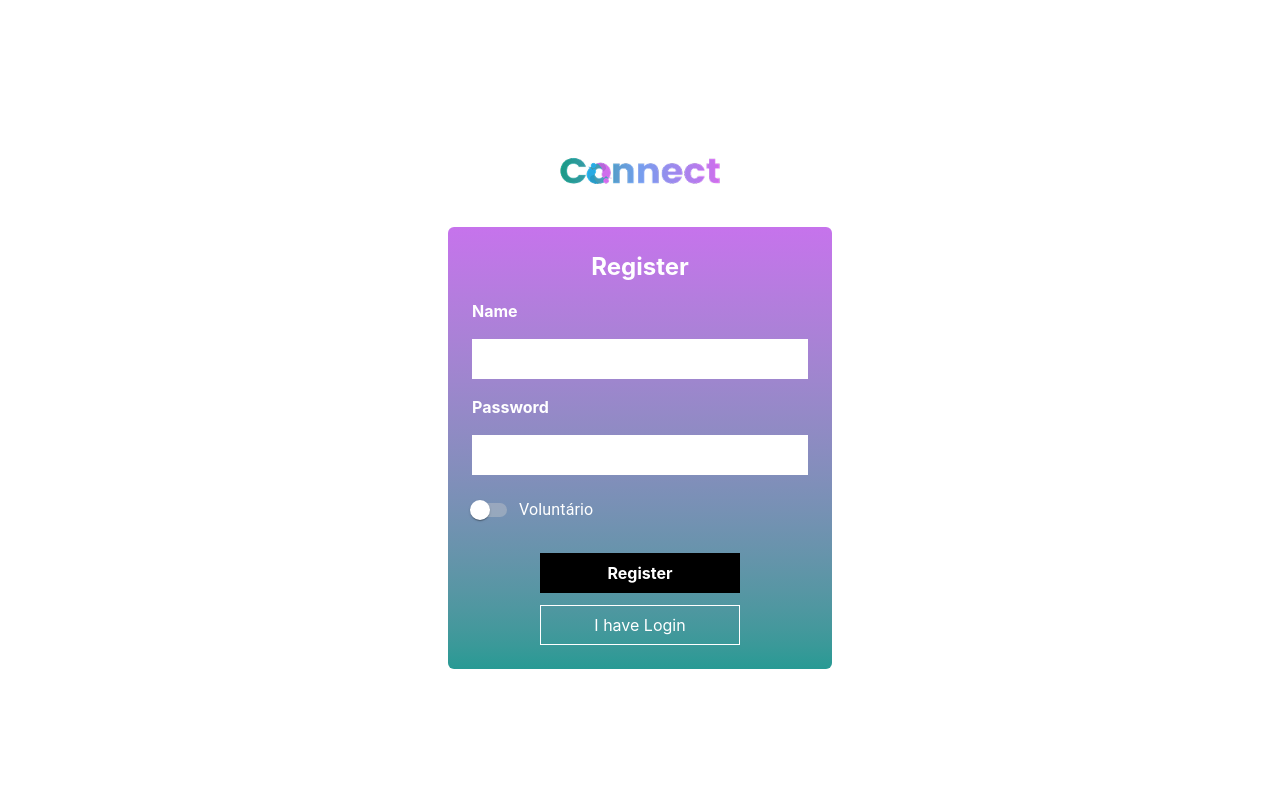
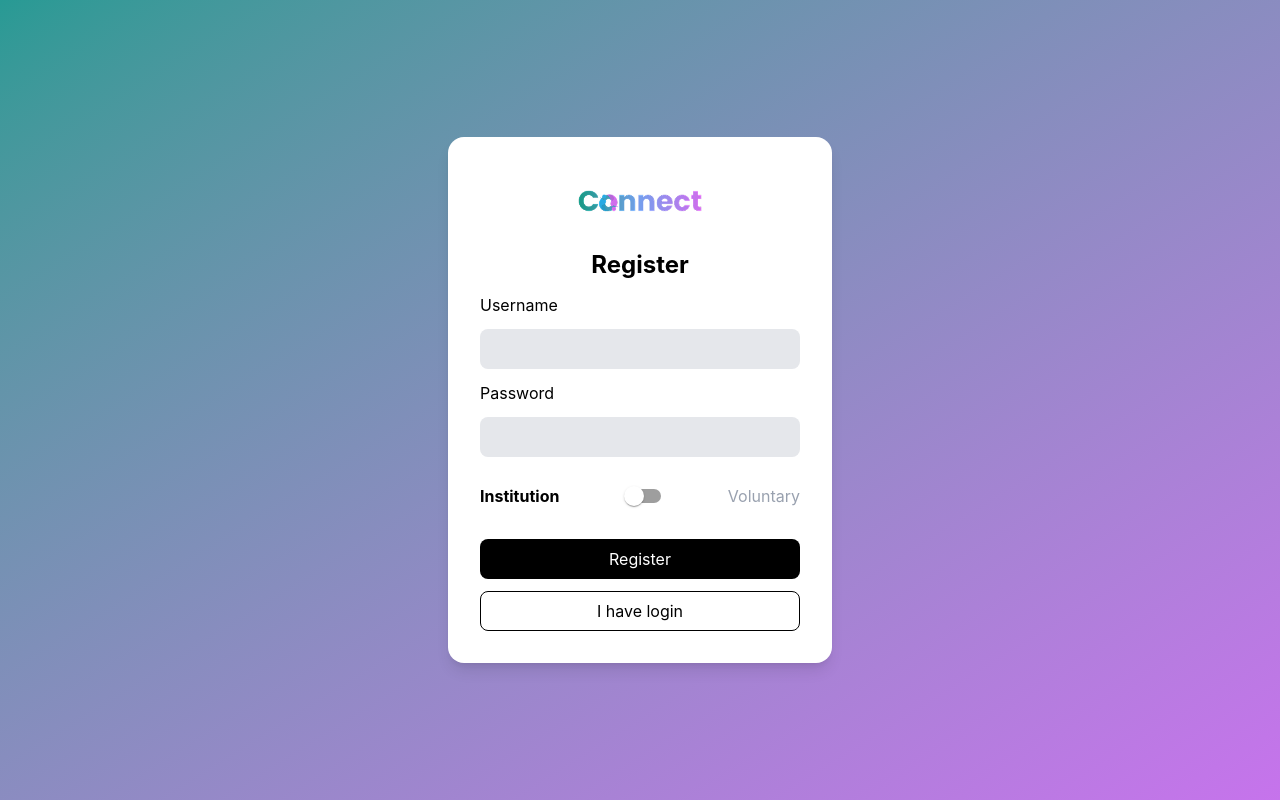
Before and after one commit to Renangr55/Connect, a React (Vite) app in the folder front/project_01/: page /register in a window 1280 px wide. Built offline with nearby package versions, Linux system fonts and the light colour scheme.

Commit message:
Update File 27/04 - feat: login and register updated

```diff
--- a/front/project_01/src/Components/Card.jsx
+++ b/front/project_01/src/Components/Card.jsx
@@ -1,27 +1,97 @@
-import React from "react";
+import React, { useState } from "react";
+import axios from "axios";
 
-function Card({ horizontal = false }) {
+function Card({ id, title, image, horizontal = false }) {
+  const [open, setOpen] = useState(false);
+  const [description, setDescription] = useState("");
+  const [loading, setLoading] = useState(false);
+
+  async function handleOpen() {
+    setOpen(true);
+    setLoading(true);
+
+    try {
+      const response = await axios.get(
+        `http://localhost:8000/api/action/retrive_update_delete/${id}/`
+      );
+
+      setDescription(response.data.description);
+    } catch (error) {
+      console.error(error);
+      setDescription("Erro ao carregar descrição");
+    } finally {
+      setLoading(false);
+    }
+  }
+
   return (
+    <>
+      {/* CARD */}
       <div
-      className={`relative overflow-hidden rounded-2xl shadow-md bg-gray-300 ${
+        className={`relative overflow-hidden rounded-2xl shadow-md ${
           horizontal ? "h-48 w-full" : "h-48 w-72"
         }`}
       >
+        {/* IMAGEM */}
+        <img
+          src={
+            image
+              ? `http://localhost:8000${image}`
+              : "https://via.placeholder.com/300"
+          }
+          alt={title}
+          className="absolute inset-0 w-full h-full object-cover"
+        />
+
+        {/* OVERLAY */}
         <div className="absolute inset-0 bg-gradient-to-t from-black/60 to-transparent" />
 
+        {/* TEXTO */}
         <div className="absolute bottom-4 left-4 text-white">
-        <h2 className="text-xl font-bold">Title</h2>
-        <p className="text-sm opacity-80">Subtitle</p>
+          <h2 className="text-xl font-bold">{title}</h2>
 
           <div className="flex gap-2 mt-2">
             <button className="bg-white text-black text-xs px-3 py-1 rounded-md">
-            Add to my itinerary
+              subscribe in the action
             </button>
-          <button className="bg-white text-black text-xs px-3 py-1 rounded-md">
-            12 mins from hotel
+
+            <button
+              onClick={handleOpen}
+              className="bg-white text-black text-xs px-3 py-1 rounded-md"
+            >
+              More informations
             </button>
           </div>
         </div>
       </div>
+
+      {/* ✅ MODAL INLINE */}
+      {open && (
+        <div
+          className="fixed inset-0 bg-black/50 flex items-center justify-center z-50"
+          onClick={() => setOpen(false)} // fecha ao clicar fora
+        >
+          <div
+            className="bg-white rounded-2xl p-6 w-96 shadow-lg relative"
+            onClick={(e) => e.stopPropagation()} // evita fechar ao clicar dentro
+          >
+            <h2 className="text-lg font-bold mb-2">{title}</h2>
+
+            <p className="text-sm text-gray-700">
+              {loading ? "Loading..." : description}
+            </p>
+
+            <button
+              onClick={() => setOpen(false)}
+              className="mt-4 px-4 py-2 bg-gray-800 text-white rounded-lg"
+            >
+              Close
+            </button>
+          </div>
+        </div>
+      )}
+    </>
   );
 }
+
+export default Card;
--- a/front/project_01/src/Components/Sidebar.jsx
+++ b/front/project_01/src/Components/Sidebar.jsx
@@ -18,7 +18,7 @@ function Sidebar() {
           <Link to="/profile/" className="hover:text-blue-500">Profile</Link>
           <Link to="/notifications/" className="hover:text-blue-500">Notification</Link>
           <Link to="/watson/" className="hover:text-blue-500">Chat</Link>
-          <Link to="/dashboard" className="hover:text-blue-500">Action</Link>
+          <Link to="/actions" className="hover:text-blue-500">Action</Link>
         </section>
       </nav>
     </div>
--- a/front/project_01/src/Pages/Actions.jsx
+++ b/front/project_01/src/Pages/Actions.jsx
@@ -1,38 +1,38 @@
-import React from 'react'
-import Sidebar from '../Components/Sidebar'
-import { ArrowLeft } from "lucide-react";
-//import Header from '../Components/Header'
+import { useEffect, useState } from "react";
+import axios from "axios";
+import Card from "../Components/Card";
 
-export default function Screen() {
+export function Actions() {
+  const [actions, setActions] = useState([]);
+
+  useEffect(() => {
+    async function fetchActions() {
+      try {
+        const response = await axios.get(
+          "http://127.0.0.1:8000/api/action/list_create_view",
+        );
+
+        setActions(response.data);
+      } catch (error) {
+        console.error(error);
+      }
+    }
+
+    fetchActions();
+  }, []);
+
   return (
-    <div className="min-h-screen bg-gray-100 rounded-3xl overflow-hidden border">
-
-      {/* Gradient Header */}
-      <div className="h-24 bg-gradient-to-r from-cyan-400 to-purple-600" />
-
-      <div className="p-6 space-y-6">
-
-        <ArrowLeft className="cursor-pointer" />
-
-        <Card horizontal />
-
-        <div className="flex justify-center gap-2">
-          <button className="px-6 py-2 bg-gray-700 text-white rounded-full">
-            ✓ Label
-          </button>
-          <button className="px-6 py-2 bg-gray-300 rounded-full">
-            Label
-          </button>
-        </div>
-
-        {/* List */}
-        <div className="flex flex-col gap-4">
-          <Card />
-          <Card />
-          <Card />
-        </div>
-
-      </div>
+    <div className="flex flex-wrap gap-4">
+      {actions.map((action) => (
+        <Card
+          key={action.id}
+          title={action.title}
+          image={action.image}
+          id={action.id}
+        />
+      ))}
     </div>
   );
 }
+
+export default Actions;
--- a/front/project_01/src/Pages/Login.jsx
+++ b/front/project_01/src/Pages/Login.jsx
@@ -1,53 +1,19 @@
 import React, { useState } from "react";
 import connectImage from "../assets/Connect_2.png";
 import Switch from "@mui/material/Switch";
-import FormControlLabel from "@mui/material/FormControlLabel";
-import FormGroup from "@mui/material/FormGroup";
 import { useNavigate } from "react-router-dom";
 import { z } from "zod";
 import { useForm } from "react-hook-form";
 import { zodResolver } from "@hookform/resolvers/zod";
 import axios from "axios";
-import { useEffect } from "react";
 import { jwtDecode } from "jwt-decode";
 
-export function Login({
-  nameLogin,
-  labelPassword,
-  inputPassword,
-  labelName,
-  inputName,
-  toggleSwitch,
-  button1,
-  button2,
-}) {
-  const label = { slotProps: { input: { "aria-label": "Switch Mode" } } };
-
-  const [user, setUser] = useState([]);
-
+export function Login() {
   const navigate = useNavigate();
-
-  useEffect(() => {
-    async function fetchUser() {
-      try {
-        const response = await axios.get(
-          "http://localhost:8000/api/custom_user/list_create_view",
-        );
-
-        console.log(response.data);
-
-        const data = response.data.results || response.data;
-        setUser(data);
-      } catch (error) {
-        console.error("Error", error);
-      }
-    }
-  }, []);
+  const [isVolunteer, setIsVolunteer] = useState(false);
 
   const loginUserSchema = z.object({
-    username: z
-      .string()
-      .nonempty("Username is required"),
+    username: z.string().nonempty("Username is required"),
     password: z.string().nonempty("Password is required"),
   });
 
@@ -63,102 +29,74 @@ export function Login({
     try {
       const response = await axios.post(
         "http://localhost:8000/api/token/token_obtain",
-        data,
+        data
       );
 
       const access = response.data.access;
-
       const decoded = jwtDecode(access);
 
-      console.log(decoded);
-
-      localStorage.setItem("access", response.data.access);
+      localStorage.setItem("access", access);
       localStorage.setItem("refresh", response.data.refresh);
       localStorage.setItem("role", decoded.role);
 
-      console.log("Login success:", response.data);
-
       navigate("/home");
     } catch (error) {
-      console.error("Login error:", error.response?.data || error.message);
       alert("Invalid username or password");
     }
   };
 
   return (
-    <div className="min-h-screen flex justify-center flex-col items-center max-w-500">
-      <img className="h-20 w-50" src={connectImage}></img>
-      <form
-        onSubmit={handleSubmit(onSubmit)}
-        className="p-5 bg-linear-to-t flex-col flex from-[#279A94] to-[#C673EC] text-white"
-      >
+    <div className="min-h-screen flex items-center justify-center bg-gradient-to-br from-[#279A94] to-[#C673EC]">
+      <div className="bg-white rounded-2xl shadow-lg p-8 w-96">
+        <img className="h-16 mx-auto mb-4" src={connectImage} />
+
+        <form onSubmit={handleSubmit(onSubmit)} className="flex flex-col gap-3">
           <h1 className="text-2xl font-bold text-center">Login</h1>
-        <label>
-          <strong>Username</strong>
-        </label>
+
+          <label>Username</label>
           <input
             {...register("username")}
-          className="bg-white p-2 text-2xl text-black"
-          placeholder="Username"
-        ></input>
-        {errors.username && (
-          <span className="bg-red-600 p-1 rounded">
-            {errors.username.message}
-          </span>
-        )}
-        <label>
-          <strong>Password</strong>
-        </label>
+            className="bg-gray-200 p-2 rounded-lg"
+          />
+          {errors.username && <span>{errors.username.message}</span>}
+
+          <label>Password</label>
           <input
             {...register("password")}
-          className="bg-white p-2 text-2xl text-black"
             type="password"
-          placeholder="Password"
-        ></input>
-        {errors.password && (
-          <span className="bg-red-600 p-1 rounded">
-            {errors.password.message}
+            className="bg-gray-200 p-2 rounded-lg"
+          />
+          {errors.password && <span>{errors.password.message}</span>}
+
+          {/* SWITCH UX */}
+          <div className="flex items-center justify-between mt-2">
+            <span className={!isVolunteer ? "font-bold" : "text-gray-400"}>
+              Institution
             </span>
-        )}
-        <FormGroup>
-          <FormControlLabel
-            control={
+
             <Switch
-                sx={{
-                  "& .MuiSwitch-switchBase.Mui-checked": {
-                    color: "#fff",
-                  },
-                  "& .MuiSwitch-switchBase.Mui-checked + .MuiSwitch-track": {
-                    background: "#6a1b9a",
-                  },
-                  "& .MuiSwitch-track": {
-                    background: "#ccc",
-                  },
-                }}
+              checked={isVolunteer}
+              onChange={(e) => setIsVolunteer(e.target.checked)}
             />
-            }
-            label="Voluntary"
-          ></FormControlLabel>
-        </FormGroup>
-        <section className="flex flex-col text-center items-center gap-3">
-          <button
-            type="submit"
-            className="h-10 font-bold w-50 cursor-pointer transition delay-100 duration-200 ease-in-out hover:-translate-y-1 hover:scale-110 bg-black"
-          >
+
+            <span className={isVolunteer ? "font-bold" : "text-gray-400"}>
+              Voluntary
+            </span>
+          </div>
+
+          <button className="bg-black text-white h-10 rounded-lg mt-3">
             Login
           </button>
+
           <button
             type="button"
-            onClick={(e) => {
-              e.preventDefault();
-              navigate("/register/");
-            }}
-            className="h-10 border w-50 cursor-pointer transition delay-100 duration-200 ease-in-out hover:-translate-y-1 hover:scale-110 hover:bg-[#279A94] border-white"
+            onClick={() => navigate("/register")}
+            className="border h-10 rounded-lg"
           >
-            I don't have login!
+            I don't have login
           </button>
-        </section>
         </form>
+      </div>
     </div>
   );
 }
--- a/front/project_01/src/Pages/Register.jsx
+++ b/front/project_01/src/Pages/Register.jsx
@@ -1,18 +1,16 @@
 import { z } from "zod";
 import { zodResolver } from "@hookform/resolvers/zod";
-import { useNavigate } from "react-router";
+import { useNavigate } from "react-router-dom";
 import { useForm } from "react-hook-form";
 import axios from "axios";
 import Switch from "@mui/material/Switch";
-import FormControlLabel from "@mui/material/FormControlLabel";
-import FormGroup from "@mui/material/FormGroup";
 import connectImage from "../assets/Connect_2.png";
 import { useState } from "react";
 
 export function Register() {
   const navigate = useNavigate();
+  const [isVolunteer, setIsVolunteer] = useState(false);
 
-  const [isVolunteer, setIsVolunteer] = useState(false);
   const registerSchema = z.object({
     username: z.string().min(3, "Minimum 3 characters"),
     password: z.string().min(4, "Minimum 4 characters"),
@@ -34,105 +32,70 @@ export function Register() {
         role: isVolunteer ? "volunteer" : "institution",
       };
 
-      console.log(payload);
-
-      const response = await axios.post(
+      await axios.post(
         "http://127.0.0.1:8000/api/custom_user/list_create_view",
-        payload,
+        payload
       );
 
-      console.log(response.data);
-
-      alert("User created suscessfully!");
+      alert("User created successfully!");
       navigate("/");
     } catch (error) {
-      console.error(error.response?.data);
+      alert("Error creating user");
     }
   };
 
   return (
-    <div className="min-h-screen flex justify-center flex-col items-center">
-      {/* LOGO */}
-      <img className="h-20 w-50 mb-4" src={connectImage} />
+    <div className="min-h-screen flex items-center justify-center bg-gradient-to-br from-[#279A94] to-[#C673EC]">
+      <div className="bg-white rounded-2xl shadow-lg p-8 w-96">
+        <img className="h-16 mx-auto mb-4" src={connectImage} />
 
-      {/* FORM */}
-      <form
-        onSubmit={handleSubmit(onSubmit)}
-        className="p-6 flex flex-col gap-4 text-white
-        bg-gradient-to-t from-[#279A94] to-[#C673EC] rounded-md w-96"
-      >
+        <form onSubmit={handleSubmit(onSubmit)} className="flex flex-col gap-3">
           <h1 className="text-2xl font-bold text-center">Register</h1>
 
-        {/* USERNAME */}
-        <label>
-          <strong>Name</strong>
-        </label>
-        <input {...register("username")} className="bg-white p-2 text-black" />
-        {errors.username && (
-          <span className="bg-red-600 p-1 rounded text-sm">
-            {errors.username.message}
-          </span>
-        )}
+          <label>Username</label>
+          <input
+            {...register("username")}
+            className="bg-gray-200 p-2 rounded-lg"
+          />
+          {errors.username && <span>{errors.username.message}</span>}
 
-        {/* PASSWORD */}
-        <label>
-          <strong>Password</strong>
-        </label>
+          <label>Password</label>
           <input
             {...register("password")}
             type="password"
-          className="bg-white p-2 text-black"
+            className="bg-gray-200 p-2 rounded-lg"
           />
-        {errors.password && (
-          <span className="bg-red-600 p-1 rounded text-sm">
-            {errors.password.message}
+          {errors.password && <span>{errors.password.message}</span>}
+
+          {/* SWITCH UX */}
+          <div className="flex items-center justify-between mt-2">
+            <span className={!isVolunteer ? "font-bold" : "text-gray-400"}>
+              Institution
             </span>
-        )}
 
-        {/* SWITCH BONITO */}
-        <FormGroup>
-          <FormControlLabel
-            control={
             <Switch
               checked={isVolunteer}
               onChange={(e) => setIsVolunteer(e.target.checked)}
-                sx={{
-                  "& .MuiSwitch-switchBase.Mui-checked": {
-                    color: "#fff",
-                  },
-                  "& .MuiSwitch-switchBase.Mui-checked + .MuiSwitch-track": {
-                    background: "#6a1b9a",
-                  },
-                  "& .MuiSwitch-track": {
-                    background: "#ccc",
-                  },
-                }}
             />
-            }
-            label="Voluntário"
-          />
-        </FormGroup>
 
-        {/* BOTÕES */}
-        <div className="flex flex-col items-center gap-3 mt-2">
-          <button
-            type="submit"
-            className="h-10 w-50 bg-black font-bold
-            hover:scale-110 transition"
-          >
+            <span className={isVolunteer ? "font-bold" : "text-gray-400"}>
+              Voluntary
+            </span>
+          </div>
+
+          <button className="bg-black text-white h-10 rounded-lg mt-3">
             Register
           </button>
 
           <button
             type="button"
             onClick={() => navigate("/")}
-            className="h-10 w-50 border border-white
-            hover:bg-[#279A94] transition"
+            className="border h-10 rounded-lg"
           >
-            I have Login
+            I have login
           </button>
+        </form>
       </div>
-      </form>
     </div>
   );
 }
--- a/front/project_01/src/Routes/Routing.jsx
+++ b/front/project_01/src/Routes/Routing.jsx
@@ -4,22 +4,21 @@ import { Login } from "../Pages/Login";
 import { Register } from "../Pages/Register";
 import { Home } from "../Pages/Home";
 import { Chatbot } from "../Pages/Chatbot";
-import NotificationsPage from "../Pages/NotificationsPage"
+import { Actions } from "../Pages/Actions";
+import NotificationsPage from "../Pages/NotificationsPage";
 import Profile from "../Pages/profile";
-
 
 function Routing() {
   return (
     <BrowserRouter>
-
       <Routes>
         <Route path="/" element={<Login />} />
         <Route path="/register/" element={<Register />} />
         <Route path="/home/" element={<Home />} />
-        <Route path="/watson/" element={<Chatbot/>} />
-        <Route path="/notifications/" element={<NotificationsPage/>} />
-        <Route path="/profile/" element={<Profile/>} />
-
+        <Route path="/watson/" element={<Chatbot />} />
+        <Route path="/notifications/" element={<NotificationsPage />} />
+        <Route path="/profile/" element={<Profile />} />
+        <Route path="/actions" element={<Actions />}></Route>
       </Routes>
     </BrowserRouter>
   );
```
Lines whose indentation alone changed are shown as unchanged.
